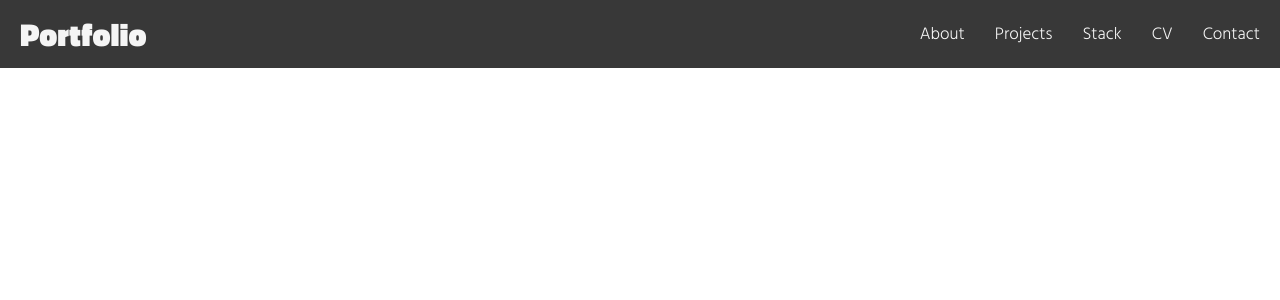
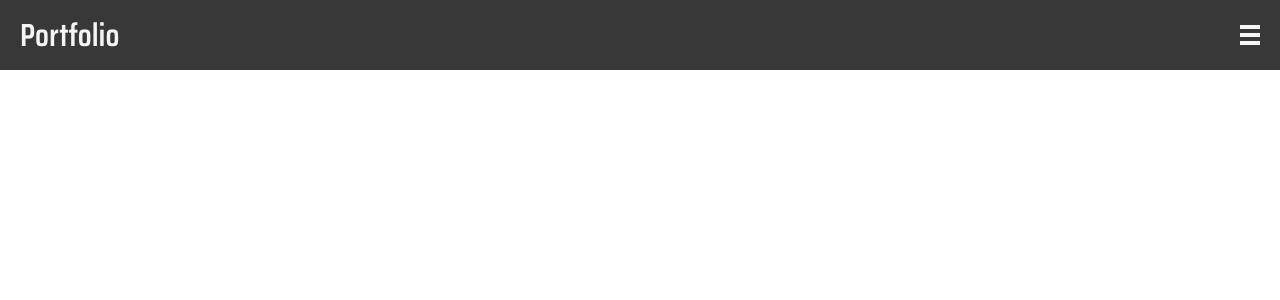
Before and after one commit to kseniya7991/Portfolio, a React (Create React App) app: page / in a window 1280 px wide. Shown: the top 300 px of the page. Built offline with nearby package versions, Linux system fonts and the light colour scheme.

Commit message:
add burger menu block

```diff
--- /dev/null
+++ b/src/components/BurgerNav/BurgerNav.js
@@ -0,0 +1,13 @@
+import './BurgerNav.scss';
+
+function BurgerNav() {
+  return (
+    <ul className="BurgerNav">
+      <li className="BurgerNav__stick"></li>
+      <li className="BurgerNav__stick"></li>
+      <li className="BurgerNav__stick"></li>
+    </ul>
+  );
+}
+
+export default BurgerNav;
--- /dev/null
+++ b/src/components/BurgerNav/BurgerNav.scss
@@ -0,0 +1,48 @@
+@import "../../vendor/scss/variables";
+@import '../../vendor/scss/mixin';
+
+
+
+@mixin appear($width, $time, $delayTime, $action) {
+  @keyframes appearing {
+    from {width: 0}
+    to {width: $width}
+  }
+
+  animation: appearing $time $delayTime forwards;
+}
+
+.BurgerNav {
+  display: flex;
+  align-items: flex-end;
+  flex-direction: column;
+  box-sizing: border-box;
+  font-family: $font-stack;
+  font-weight: map-get($font-weights, light );
+  font-size: 17px;
+  margin: 0;
+  padding: 0;
+  list-style-type: none;
+  color: $text-color;
+
+  &:hover {
+    flex-direction: row;
+  }
+}
+
+.BurgerNav__stick {
+  margin: 2px 0px;
+  cursor: pointer;
+  width: 0;
+  height: 4px;
+  background-color: $text-color;
+  @include appear(35px, .3s, 0s, $action: false);
+
+  &:nth-of-type(2) {
+     @include appear(50px, .3s, .2s, $action: false)
+  }
+
+  &:nth-of-type(3) {
+    @include appear(20px, .3s, 6s, $action: false);
+  }
+}
--- a/src/components/Header/Header.js
+++ b/src/components/Header/Header.js
@@ -1,11 +1,13 @@
 import './Header.scss';
-import Navigation from '../Navigation/Navigation';
+/* import Navigation from '../Navigation/Navigation'; */
+import BurgerNav from '../BurgerNav/BurgerNav';
 
 function Header() {
   return (
     <header className="Header">
       <h1 className="Header__name">Portfolio</h1>
-      <Navigation></Navigation>
+      {/* <Navigation></Navigation> */}
+      <BurgerNav></BurgerNav>
     </header>
   );
 }
--- a/src/components/Header/Header.scss
+++ b/src/components/Header/Header.scss
@@ -1,7 +1,7 @@
 
 @import "../../vendor/scss/variables";
-@import url('https://fonts.googleapis.com/css2?family=Titillium+Web:wght@900&display=swap');
 @import '../../vendor/scss/mixin';
+@import url('https://fonts.googleapis.com/css2?family=Saira+Condensed:wght@600&display=swap');
 
 
 .Header {
@@ -14,7 +14,7 @@
 }
 
 .Header__name {
-  font-family: 'Titillium Web', Arial, sans-serif;
+  font-family: 'Saira Condensed', Arial, sans-serif;
   font-weight: map-get($font-weights, bold);
   color: $text-color;
   margin: 0;
```
